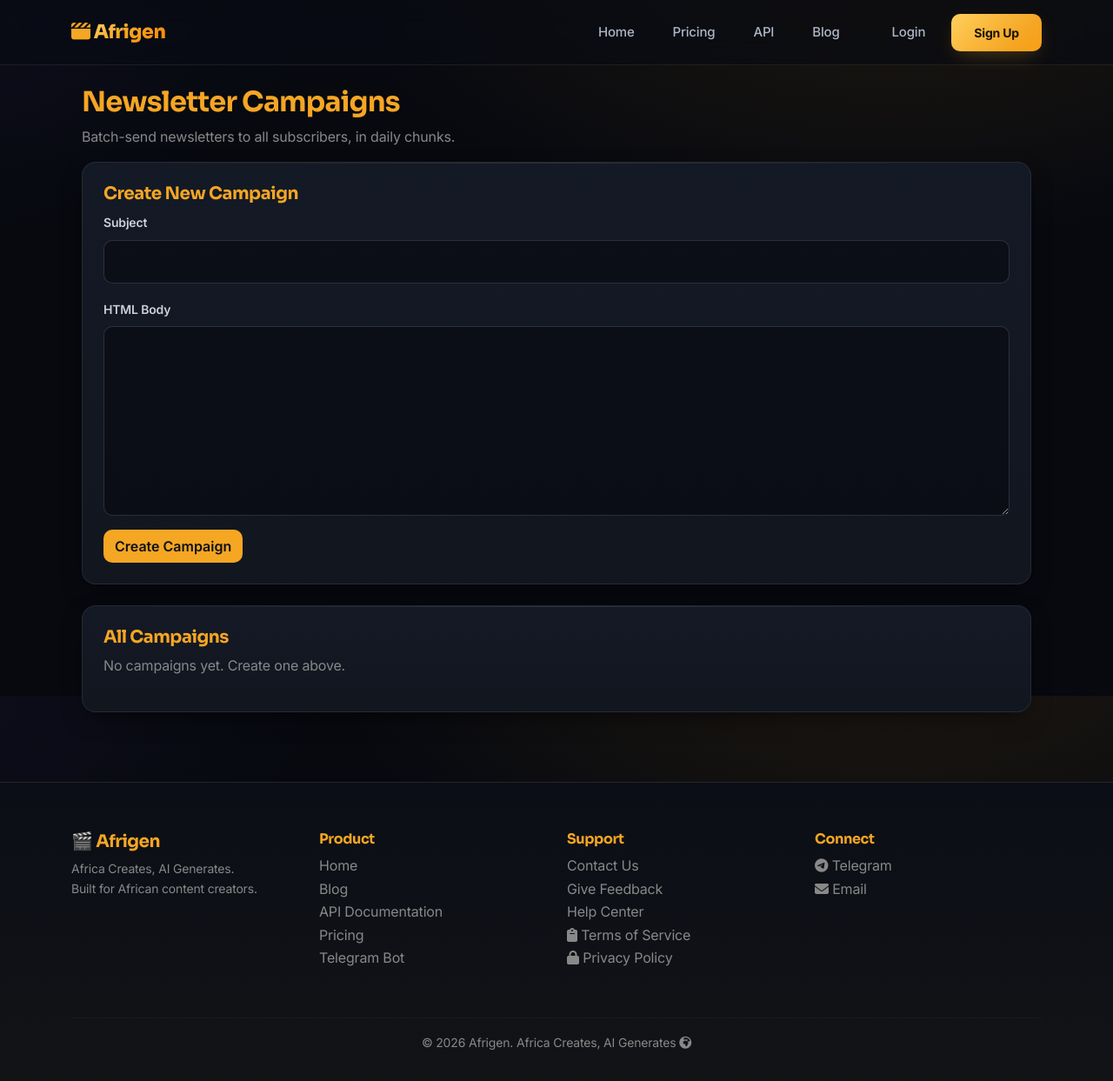
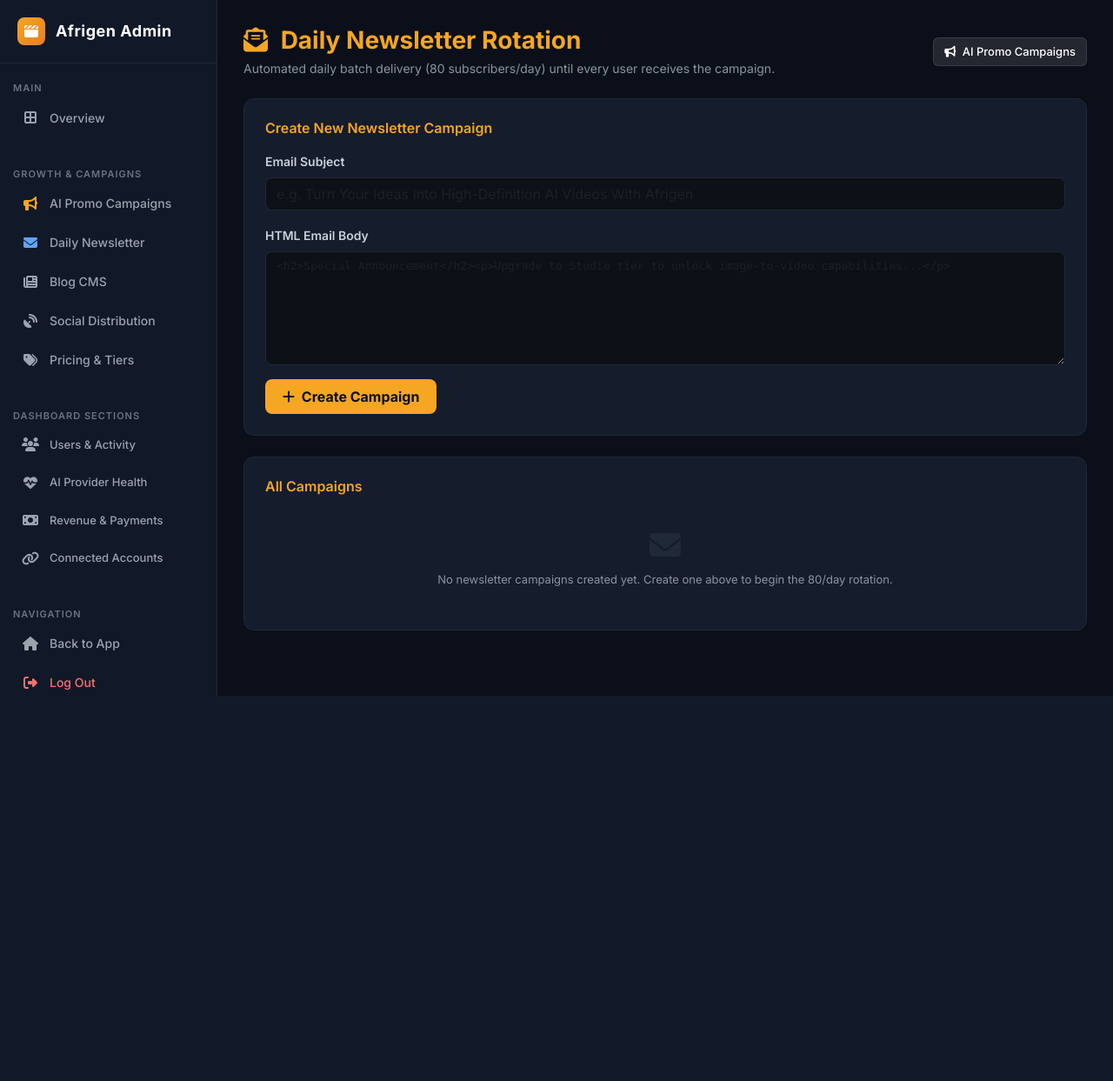
Before and after one commit to Al-ameenolanrewaju/Afrigen, a Python web app: template templates/admin/newsletter_campaigns.html in a window 1280 px wide. Shown: the whole page at 87% size. After the commit the page ends 800 px from the top, so only its background shows below. Run offline with Jinja, Linux system fonts and the light colour scheme; the template is opened without the code that fills it, so the values that code supplies are empty; some libraries are stand-ins or nearby versions.

Commit message:
fix: remove facebook, fix telegram bot unlinked provisioning and html entities, clean up admin panel navigation

```diff
--- a/scripts/generate_content.py
+++ b/scripts/generate_content.py
@@ -556,15 +556,16 @@ Return ONLY valid JSON, no markdown fences, no commentary."""
 # Bulk generation using Content Engine
 # ---------------------------------------------------------------------------
 
-ACTIVE_PLATFORMS = ["telegram", "linkedin", "devto", "facebook", "instagram"]
+ACTIVE_PLATFORMS = ["telegram", "linkedin", "devto", "instagram"]
 
 _GENERATORS = {
     "telegram": telegram_prompt,
     "linkedin": linkedin_post,
     "devto": devto_article,
-    "facebook": facebook_post,
     "instagram": instagram_caption,
     "medium": medium_article,
+    # --- disabled ---
+    "facebook": facebook_post,
 }
 
 def generate_all(post: dict) -> list[dict]:
--- a/services/promo_campaign.py
+++ b/services/promo_campaign.py
@@ -120,7 +120,7 @@ def run_promo_campaign(offer_text: str, platforms: list = None) -> dict:
     if scripts_dir not in sys.path:
         sys.path.insert(0, scripts_dir)
 
-    target_platforms = platforms or ["telegram", "linkedin", "facebook", "instagram", "devto"]
+    target_platforms = platforms or ["telegram", "linkedin", "instagram", "devto"]
     results = {
         "offer": offer_text,
         "flyer_url": None,
--- a/templates/admin/newsletter_campaigns.html
+++ b/templates/admin/newsletter_campaigns.html
@@ -1,75 +1,96 @@
-{% extends "base.html" %}
+{% extends "admin_base.html" %}
 {% block title %}Newsletter Campaigns{% endblock %}
 {% block content %}
-<div class="container mt-4">
-    <h2 style="color:#F5A623;">Newsletter Campaigns</h2>
-    <p style="color:#888;">Batch-send newsletters to all subscribers, in daily chunks.</p>
+<div class="d-flex justify-content-between align-items-center mb-4">
+    <div>
+        <h3 style="color:#F5A623; margin-bottom: 4px; font-weight:700;"><i class="fa-solid fa-envelope-open-text me-2"></i> Daily Newsletter Rotation</h3>
+        <p style="color:#8B949E; margin-bottom: 0; font-size:14px;">Automated daily batch delivery (80 subscribers/day) until every user receives the campaign.</p>
+    </div>
+    <a href="{{ url_for('main.admin_promo_campaigns') }}" class="btn-admin" style="text-decoration:none;">
+        <i class="fa-solid fa-bullhorn me-1"></i> AI Promo Campaigns
+    </a>
+</div>
 
 <!-- New Campaign Form -->
-    <div class="card p-4 mb-4">
-        <h5 style="color:#F5A623;">Create New Campaign</h5>
+<div class="admin-chart-container mb-4">
+    <h5 class="admin-chart-title mb-3" style="color:#F5A623;">Create New Newsletter Campaign</h5>
     <form method="POST" action="{{ url_for('main.admin_newsletter_campaign_new') }}">
+        <input type="hidden" name="csrf_token" value="{{ csrf_token() }}">
         <div class="mb-3">
-                <label class="form-label" style="color:#C9D1D9;">Subject</label>
-                <input type="text" name="subject" class="form-control" style="background:#0D1117;color:#F0F6FC;border:1px solid #30363D;" required>
+            <label class="form-label" style="color:#C9D1D9; font-weight:600; font-size:14px;">Email Subject</label>
+            <input type="text" name="subject" class="form-control" style="background:#0D1117; color:#F0F6FC; border:1px solid #1F2937; border-radius:8px;" placeholder="e.g. Turn Your Ideas Into High-Definition AI Videos With Afrigen" required>
         </div>
         <div class="mb-3">
-                <label class="form-label" style="color:#C9D1D9;">HTML Body</label>
-                <textarea name="html_body" rows="8" class="form-control" style="background:#0D1117;color:#F0F6FC;border:1px solid #30363D;font-family:monospace;" required></textarea>
+            <label class="form-label" style="color:#C9D1D9; font-weight:600; font-size:14px;">HTML Email Body</label>
+            <textarea name="html_body" rows="6" class="form-control" style="background:#0D1117; color:#F0F6FC; border:1px solid #1F2937; border-radius:8px; font-family:monospace; font-size:13px;" placeholder="<h2>Special Announcement</h2><p>Upgrade to Studio tier to unlock image-to-video capabilities...</p>" required></textarea>
         </div>
-            <button type="submit" class="btn" style="background:#F5A623;color:#0D1117;font-weight:600;">Create Campaign</button>
+        <button type="submit" class="btn" style="background:#F5A623; color:#0B0F19; font-weight:700; padding:8px 20px; border-radius:8px; border:none;">
+            <i class="fa-solid fa-plus me-1"></i> Create Campaign
+        </button>
     </form>
 </div>
 
 <!-- Campaign List -->
-    <div class="card p-4">
-        <h5 style="color:#F5A623;">All Campaigns</h5>
+<div class="admin-chart-container" style="margin-bottom:0;">
+    <h5 class="admin-chart-title mb-3" style="color:#F5A623;">All Campaigns</h5>
     {% if campaigns %}
     <div class="table-responsive">
-            <table class="table" style="color:#F0F6FC;">
+        <table class="table" style="color:#F0F6FC; vertical-align:middle;">
             <thead>
-                    <tr>
-                        <th style="color:#888;">ID</th>
-                        <th style="color:#888;">Subject</th>
-                        <th style="color:#888;">Status</th>
-                        <th style="color:#888;">Progress</th>
-                        <th style="color:#888;">Created</th>
-                        <th style="color:#888;">Actions</th>
+                <tr style="border-bottom:1px solid #1F2937;">
+                    <th style="color:#8B949E; font-size:12px;">ID</th>
+                    <th style="color:#8B949E; font-size:12px;">SUBJECT</th>
+                    <th style="color:#8B949E; font-size:12px;">STATUS</th>
+                    <th style="color:#8B949E; font-size:12px;">PROGRESS</th>
+                    <th style="color:#8B949E; font-size:12px;">CREATED</th>
+                    <th style="color:#8B949E; font-size:12px; text-align:right;">ACTIONS</th>
                 </tr>
             </thead>
             <tbody>
             {% for c in campaigns %}
-                <tr>
-                    <td>{{ c.id }}</td>
-                    <td>{{ c.subject[:60] }}{% if c.subject|length > 60 %}…{% endif %}</td>
+            <tr style="border-bottom:1px solid rgba(255,255,255,0.05);">
+                <td style="color:#8B949E;">#{{ c.id }}</td>
+                <td><strong>{{ c.subject[:55] }}{% if c.subject|length > 55 %}…{% endif %}</strong></td>
                 <td>
-                        <span class="badge {% if c.status == 'sending' %}bg-success{% elif c.status == 'paused' %}bg-warning{% elif c.status == 'complete' %}bg-secondary{% else %}bg-dark{% endif %}">
-                            {{ c.status }}
+                    <span class="badge {% if c.status == 'sending' %}bg-success{% elif c.status == 'paused' %}bg-warning text-dark{% elif c.status == 'complete' %}bg-secondary{% else %}bg-dark border border-secondary{% endif %}">
+                        {{ c.status|upper }}
                     </span>
                 </td>
-                    <td>
+                <td style="min-width:140px;">
                     {% if c.total_audience > 0 %}
-                        {{ c.batch_offset }}/{{ c.total_audience }}
-                        <div class="progress" style="height:4px;background:#30363D;margin-top:4px;">
-                            <div class="progress-bar" style="width:{{ [c.batch_offset * 100 // c.total_audience, 100] | min }}%;background:#F5A623;"></div>
+                    <div style="font-size:12px; color:#C9D1D9;">{{ c.batch_offset }} / {{ c.total_audience }} users</div>
+                    <div class="progress" style="height:5px; background:#1F2937; margin-top:4px; border-radius:3px;">
+                        <div class="progress-bar" style="width:{{ [c.batch_offset * 100 // c.total_audience, 100] | min }}%; background:#F5A623;"></div>
                     </div>
-                        {% else %}—{% endif %}
+                    {% else %}
+                    <span style="color:#8B949E; font-size:12px;">Not launched</span>
+                    {% endif %}
                 </td>
-                    <td style="color:#888;font-size:12px;">{{ c.created_at.strftime('%Y-%m-%d %H:%M') if c.created_at else '—' }}</td>
-                    <td>
+                <td style="color:#8B949E; font-size:12px;">{{ c.created_at.strftime('%Y-%m-%d %H:%M') if c.created_at else '—' }}</td>
+                <td style="text-align:right;">
                     {% if c.status == 'draft' %}
                     <form method="POST" action="{{ url_for('main.admin_newsletter_campaign_launch', id=c.id) }}" style="display:inline;">
-                            <button type="submit" class="btn btn-sm" style="background:#27AE60;color:#fff;border:none;">🚀 Launch</button>
+                        <input type="hidden" name="csrf_token" value="{{ csrf_token() }}">
+                        <button type="submit" class="btn btn-sm btn-success px-2 py-1" style="font-size:12px;">
+                            <i class="fa-solid fa-play me-1"></i> Launch
+                        </button>
                     </form>
-                        <form method="POST" action="{{ url_for('main.admin_newsletter_campaign_delete', id=c.id) }}" style="display:inline;" onsubmit="return confirm('Delete this draft?')">
-                            <button type="submit" class="btn btn-sm btn-danger">Delete</button>
+                    <form method="POST" action="{{ url_for('main.admin_newsletter_campaign_delete', id=c.id) }}" style="display:inline;" onsubmit="return confirm('Delete this draft campaign?');">
+                        <input type="hidden" name="csrf_token" value="{{ csrf_token() }}">
+                        <button type="submit" class="btn btn-sm btn-outline-danger px-2 py-1 ms-1" style="font-size:12px;">
+                            <i class="fa-solid fa-trash"></i>
+                        </button>
                     </form>
                     {% elif c.status in ('sending', 'paused') %}
                     <form method="POST" action="{{ url_for('main.admin_newsletter_campaign_pause', id=c.id) }}" style="display:inline;">
-                            <button type="submit" class="btn btn-sm" style="background:#F5A623;color:#0D1117;border:none;">
-                                {{ '⏸ Pause' if c.status == 'sending' else '▶ Resume' }}
+                        <input type="hidden" name="csrf_token" value="{{ csrf_token() }}">
+                        <button type="submit" class="btn btn-sm {% if c.status == 'sending' %}btn-warning text-dark{% else %}btn-success{% endif %} px-2 py-1" style="font-size:12px;">
+                            <i class="fa-solid {% if c.status == 'sending' %}fa-pause{% else %}fa-play{% endif %} me-1"></i>
+                            {% if c.status == 'sending' %}Pause{% else %}Resume{% endif %}
                         </button>
                     </form>
+                    {% else %}
+                    <span class="badge bg-secondary">Completed</span>
                     {% endif %}
                 </td>
             </tr>
@@ -78,8 +99,10 @@
         </table>
     </div>
     {% else %}
-        <p style="color:#888;">No campaigns yet. Create one above.</p>
+    <div class="text-center py-4">
+        <i class="fa-solid fa-envelope" style="font-size:36px; color:#1F2937; margin-bottom:12px;"></i>
+        <p style="color:#8B949E; font-size:13px; margin:0;">No newsletter campaigns created yet. Create one above to begin the 80/day rotation.</p>
+    </div>
     {% endif %}
 </div>
-</div>
 {% endblock %}
--- a/templates/admin_base.html
+++ b/templates/admin_base.html
@@ -301,6 +301,20 @@
                     <i class="fa-solid fa-border-all"></i> Overview
                 </a>
             </li>
+        </ul>
+
+        <div class="admin-nav-section mt-3">GROWTH & CAMPAIGNS</div>
+        <ul class="admin-nav-list">
+            <li>
+                <a href="{{ url_for('main.admin_promo_campaigns') }}" class="admin-nav-item {% if request.endpoint == 'main.admin_promo_campaigns' %}active{% endif %}">
+                    <i class="fa-solid fa-bullhorn" style="color: #F5A623;"></i> AI Promo Campaigns
+                </a>
+            </li>
+            <li>
+                <a href="{{ url_for('main.admin_newsletter_campaigns') }}" class="admin-nav-item {% if 'newsletter' in request.endpoint %}active{% endif %}">
+                    <i class="fa-solid fa-envelope" style="color: #60A5FA;"></i> Daily Newsletter
+                </a>
+            </li>
             <li>
                 <a href="{{ url_for('main.admin_blog') }}" class="admin-nav-item {% if 'blog' in request.endpoint %}active{% endif %}">
                     <i class="fa-solid fa-newspaper"></i> Blog CMS
@@ -308,17 +322,12 @@
             </li>
             <li>
                 <a href="{{ url_for('main.admin_distribution') }}" class="admin-nav-item {% if 'distribution' in request.endpoint %}active{% endif %}">
-                    <i class="fa-solid fa-satellite-dish"></i> Distribution
-                </a>
-            </li>
-            <li>
-                <a href="{{ url_for('main.admin_newsletter') }}" class="admin-nav-item {% if 'newsletter' in request.endpoint %}active{% endif %}">
-                    <i class="fa-solid fa-envelope"></i> Newsletter
+                    <i class="fa-solid fa-satellite-dish"></i> Social Distribution
                 </a>
             </li>
             <li>
                 <a href="{{ url_for('main.admin_pricing') }}" class="admin-nav-item {% if request.endpoint == 'main.admin_pricing' %}active{% endif %}">
-                    <i class="fa-solid fa-tags"></i> Pricing Configuration
+                    <i class="fa-solid fa-tags"></i> Pricing & Tiers
                 </a>
             </li>
         </ul>
@@ -343,11 +352,6 @@
             <li>
                 <a href="{{ url_for('main.admin') }}#connected-accounts" class="admin-nav-item" style="font-size: 13px;">
                     <i class="fa-solid fa-link"></i> Connected Accounts
-                </a>
-            </li>
-            <li>
-                <a href="{{ url_for('main.admin') }}#content-distributions" class="admin-nav-item" style="font-size: 13px;">
-                    <i class="fa-solid fa-share-nodes"></i> Content Hub
                 </a>
             </li>
         </ul>
```
Also changed, not shown: services/telegram_bot.py (+87 -23 lines), templates/admin/campaigns.html (+29 -31 lines), templates/main/admin.html (+21 -0 lines), static/manifest.json, static/sw.js (line endings or trailing spaces), templates/main/download.html (line endings or trailing spaces), templates/main/offline.html (line endings or trailing spaces). Lines whose indentation alone changed are shown as unchanged.
